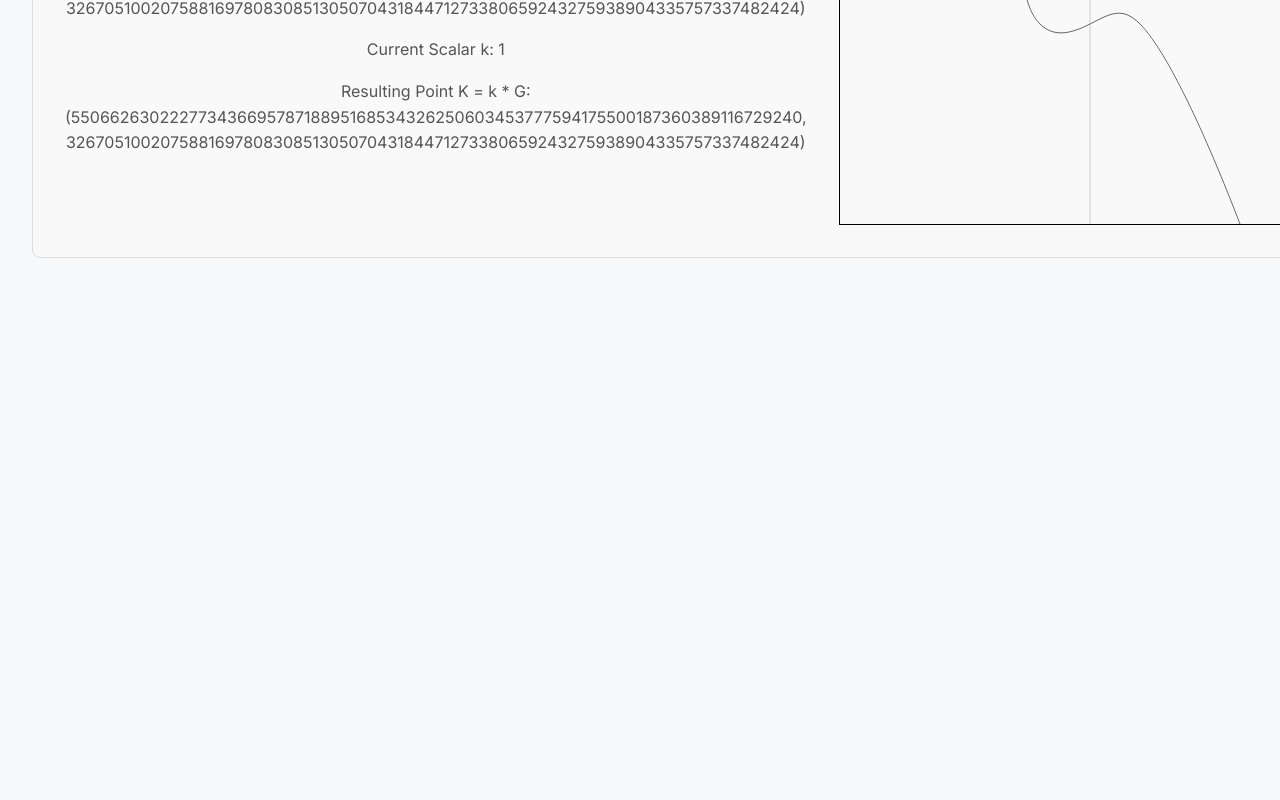
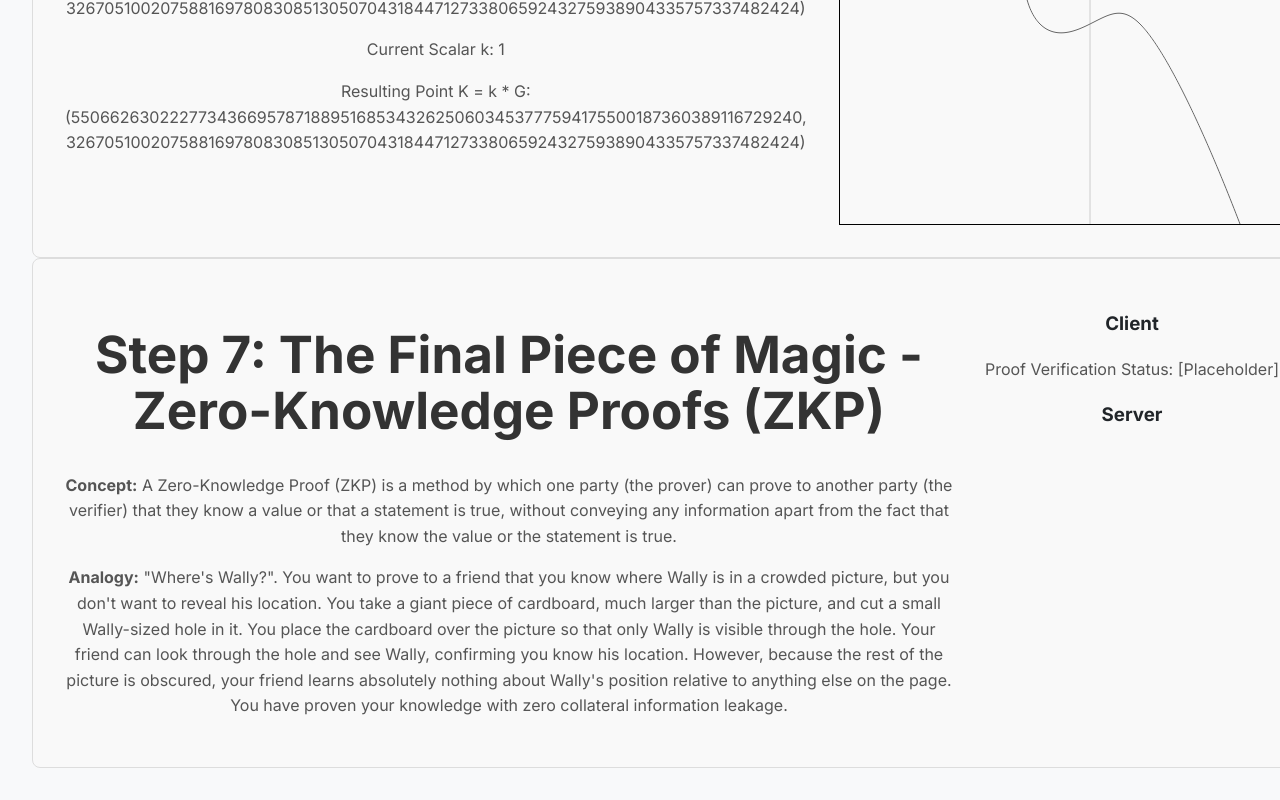
Before and after one commit to korjavin/privacypassdemo, a React (Vite) app: page / in a window 1280 px wide. Shown: the part 919-1719 px from the top of the page. Before the commit the page ends 1209 px from the top, so only its background shows below. Built offline with nearby package versions, Linux system fonts and the light colour scheme.

Commit message:
feat: Create static UI for Step 7 (ZKP)

```diff
--- a/src/App.jsx
+++ b/src/App.jsx
@@ -1,6 +1,7 @@
 import React from 'react';
 import Step1_Intro from './components/steps/Step1_Intro';
 import Step4_ECC from './components/steps/Step4_ECC';
+import Step7_ZKP from './components/steps/Step7_ZKP';
 import './App.css';
 
 function App() {
@@ -8,6 +9,7 @@ function App() {
     <div className="App">
       <Step1_Intro />
       <Step4_ECC />
+      <Step7_ZKP />
     </div>
   );
 }
--- /dev/null
+++ b/src/components/steps/Step7_ZKP.jsx
@@ -0,0 +1,32 @@
+import React from 'react';
+
+const Step7_ZKP = () => {
+  return (
+    <div className="step-container">
+      <div className="text-column">
+        <h1>Step 7: The Final Piece of Magic - Zero-Knowledge Proofs (ZKP)</h1>
+        <p>
+          <strong>Concept:</strong> A Zero-Knowledge Proof (ZKP) is a method by which one party (the prover) can prove to another party (the verifier) that they know a value or that a statement is true, without conveying any information apart from the fact that they know the value or the statement is true.
+        </p>
+        <p>
+          <strong>Analogy:</strong> "Where's Wally?". You want to prove to a friend that you know where Wally is in a crowded picture, but you don't want to reveal his location. You take a giant piece of cardboard, much larger than the picture, and cut a small Wally-sized hole in it. You place the cardboard over the picture so that only Wally is visible through the hole. Your friend can look through the hole and see Wally, confirming you know his location. However, because the rest of the picture is obscured, your friend learns absolutely nothing about Wally's position relative to anything else on the page. You have proven your knowledge with zero collateral information leakage.
+        </p>
+      </div>
+      <div className="interactive-column">
+        <div className="simulation-container">
+          <div className="panel client-panel">
+            <h3>Client</h3>
+            <div className="verification-status">
+              <p>Proof Verification Status: [Placeholder]</p>
+            </div>
+          </div>
+          <div className="panel server-panel">
+            <h3>Server</h3>
+          </div>
+        </div>
+      </div>
+    </div>
+  );
+};
+
+export default Step7_ZKP;
```
